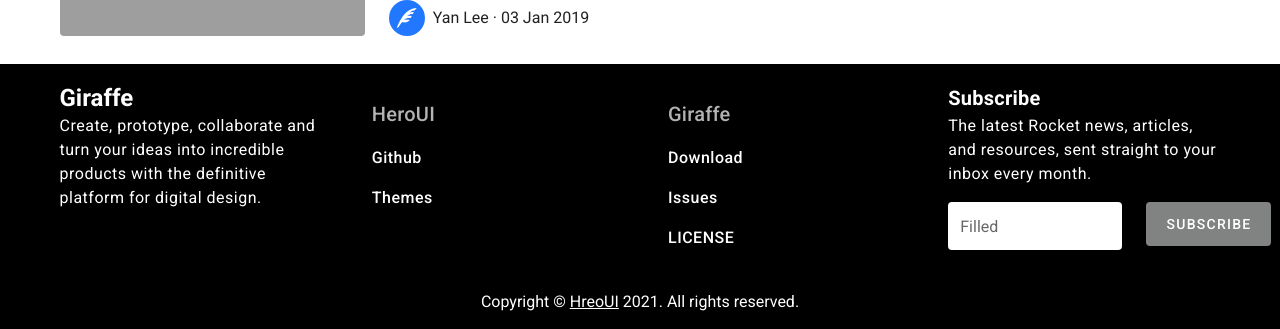
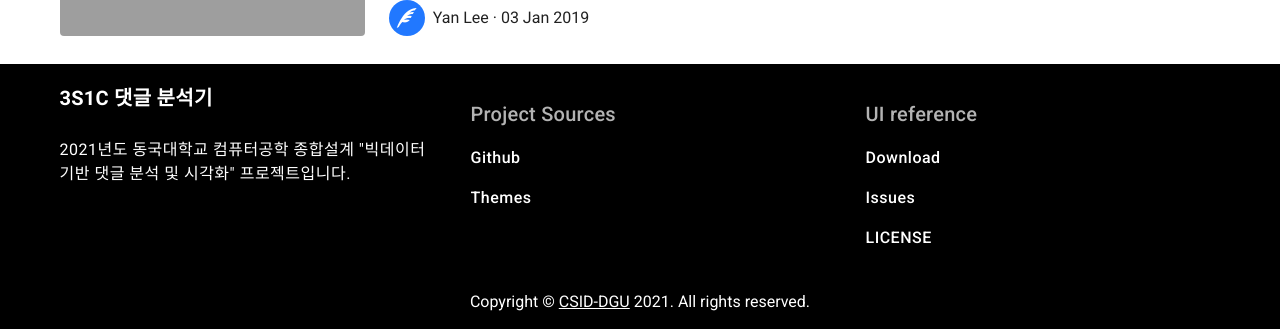
Before and after one commit to CSID-DGU/3S1C_frontend, a Vue app: page / in a window 1280 px wide. Shown: the part 4352-4681 px from the top of the page. Built offline with nearby package versions, Linux system fonts and the light colour scheme; grey boxes are pictures that could not be loaded.

Commit message:
feat & style : footer contents change

```diff
--- a/src/components/layout/footer.vue
+++ b/src/components/layout/footer.vue
@@ -3,19 +3,18 @@
     <v-footer color="primary" dark app absolute>
       <v-container>
         <v-row align="start">
-          <v-col cols="12" md="3">
-            <h4 class="text-h5 font-weight-bold">
-              Giraffe
-            </h4>
+          <v-col cols="10" md="4">
+            <h4 class="text-h6 font-weight-bold">3S1C 댓글 분석기</h4>
             <p class="text-body-1">
-              Create, prototype, collaborate and turn your ideas into incredible
-              products with the definitive platform for digital design.
+              <br />
+              2021년도 동국대학교 컴퓨터공학 종합설계 "빅데이터 기반 댓글 분석
+              및 시각화" 프로젝트입니다.
             </p>
           </v-col>
 
-          <v-col cols="12" md="3">
+          <v-col cols="10" md="4">
             <v-list flat color="transparent">
-              <v-subheader class="text-h6">HeroUI</v-subheader>
+              <v-subheader class="text-h6">Project Sources</v-subheader>
               <v-list-item-group color="primary">
                 <v-list-item
                   v-for="(item, i) in heroui"
@@ -35,9 +34,9 @@
             </v-list>
           </v-col>
 
-          <v-col cols="12" md="3">
+          <v-col cols="10" md="4">
             <v-list flat color="transparent">
-              <v-subheader class="text-h6">Giraffe</v-subheader>
+              <v-subheader class="text-h6">UI reference</v-subheader>
               <v-list-item-group color="primary">
                 <v-list-item
                   v-for="(item, i) in shock"
@@ -57,11 +56,9 @@
             </v-list>
           </v-col>
 
-          <v-col cols="12" md="3">
+          <!-- <v-col cols="12" md="3">
             <div>
-              <h5 class="text-h6 font-weight-bold">
-                Subscribe
-              </h5>
+              <h5 class="text-h6 font-weight-bold">Subscribe</h5>
               <p class="text-body-1">
                 The latest Rocket news, articles, and resources, sent straight
                 to your inbox every month.
@@ -79,22 +76,20 @@
               </v-col>
 
               <v-col cols="4">
-                <v-btn large block color="secondary">
-                  Subscribe
-                </v-btn>
+                <v-btn large block color="secondary"> Subscribe </v-btn>
               </v-col>
             </v-row>
-          </v-col>
+          </v-col> -->
         </v-row>
 
         <div class="text-center mt-6">
           Copyright &copy;
           <a
             class="white--text"
-            href="https://heroui.net"
+            href="https://github.com/CSID-DGU"
             target="_blank"
             rel="noopener noreferrer"
-            >HreoUI</a
+            >CSID-DGU</a
           >
           {{ new Date().getFullYear() }}. All rights reserved.
         </div>
@@ -109,11 +104,11 @@ export default {
     heroui: [
       {
         text: "Github",
-        href: "https://github.com/AGDholo",
+        href: "https://github.com/CSID-DGU/2021-1-CECD4-3S1C-2",
       },
       {
         text: "Themes",
-        href: "https://heroui.net/",
+        href: "https://github.com/CSID-DGU/3S1C_frontend",
       },
     ],
     shock: [
```
